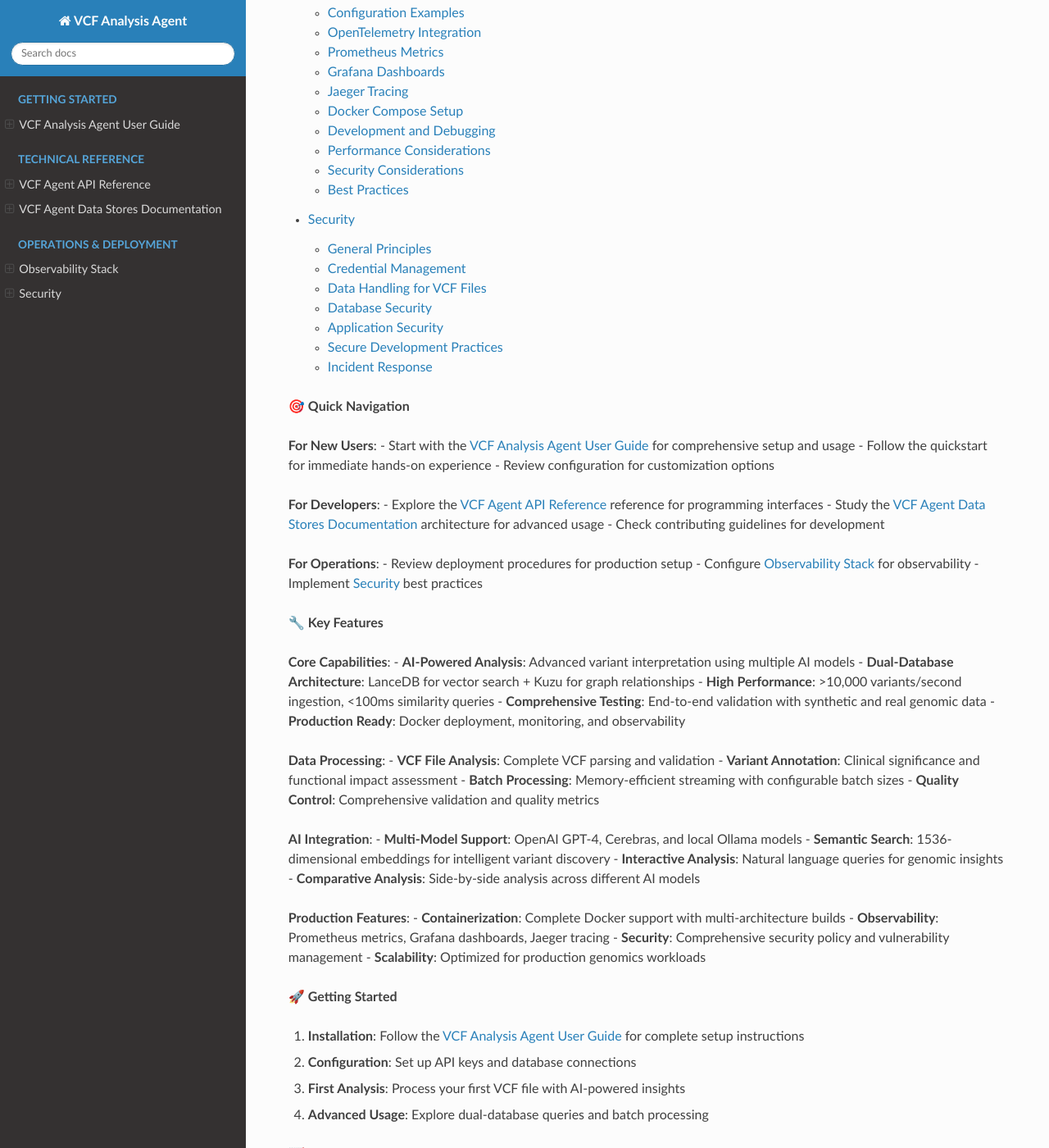
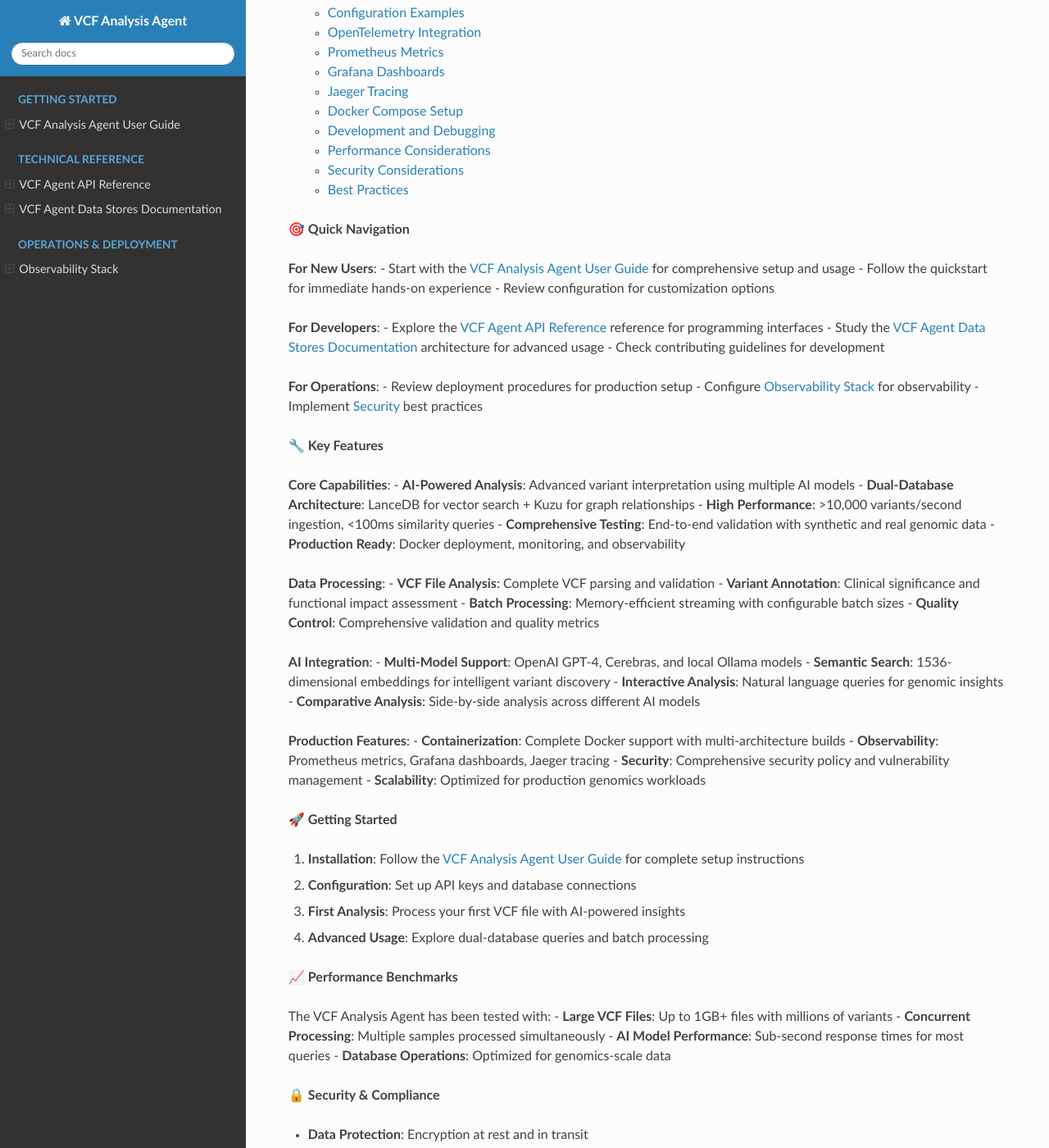
Before and after one commit to elementalcollision/vcf_analysis, a Sphinx documentation site: the page built from docs/source/index.rst, in a window 1280 px wide and 1400 px high, scrolled down 2713 px. Shown: the whole window at 82% size. Built offline with Sphinx 7.4.7 and the Read the Docs theme 3.1.0, drawn with Linux system fonts in a browser that asks for light colours; pages that are not in the unit, such as notebooks, are missing from menus; some of the changed text lies outside the part shown.

Commit message:
Move SECURITY.md to docs folder for better organization - Updated documentation references and removed from Sphinx toctree

```diff
--- a/docs/source/index.rst
+++ b/docs/source/index.rst
@@ -86,7 +86,6 @@ This documentation is organized into the following sections:
 
    deployment
    monitoring_with_prometheus
-   security
 
 .. toctree::
    :maxdepth: 2
```
Also changed, not shown: other parts of docs/source/index.rst (+1 -0 lines), docs/SECURITY.md (renamed from SECURITY.md), 10 other files.
